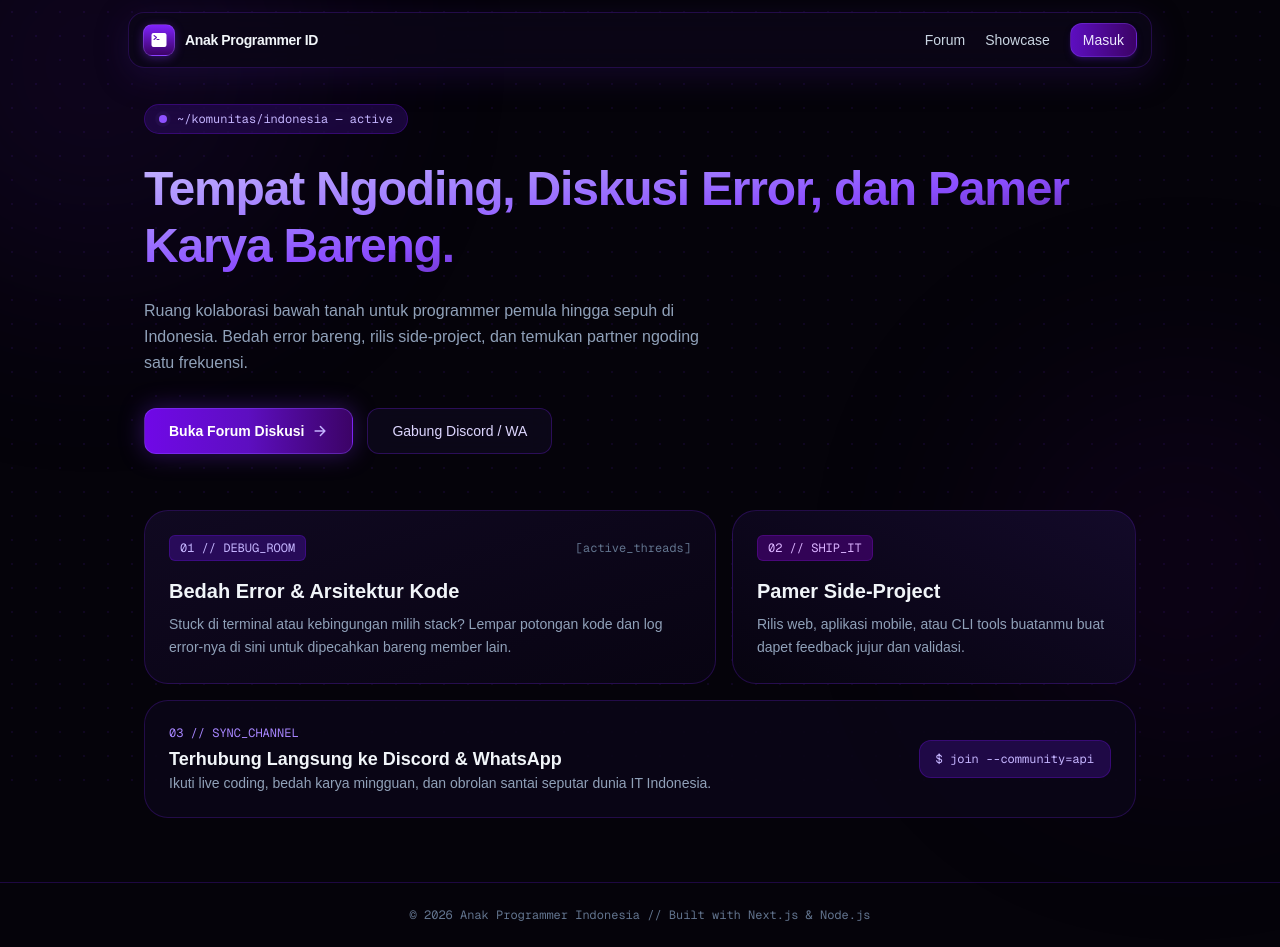
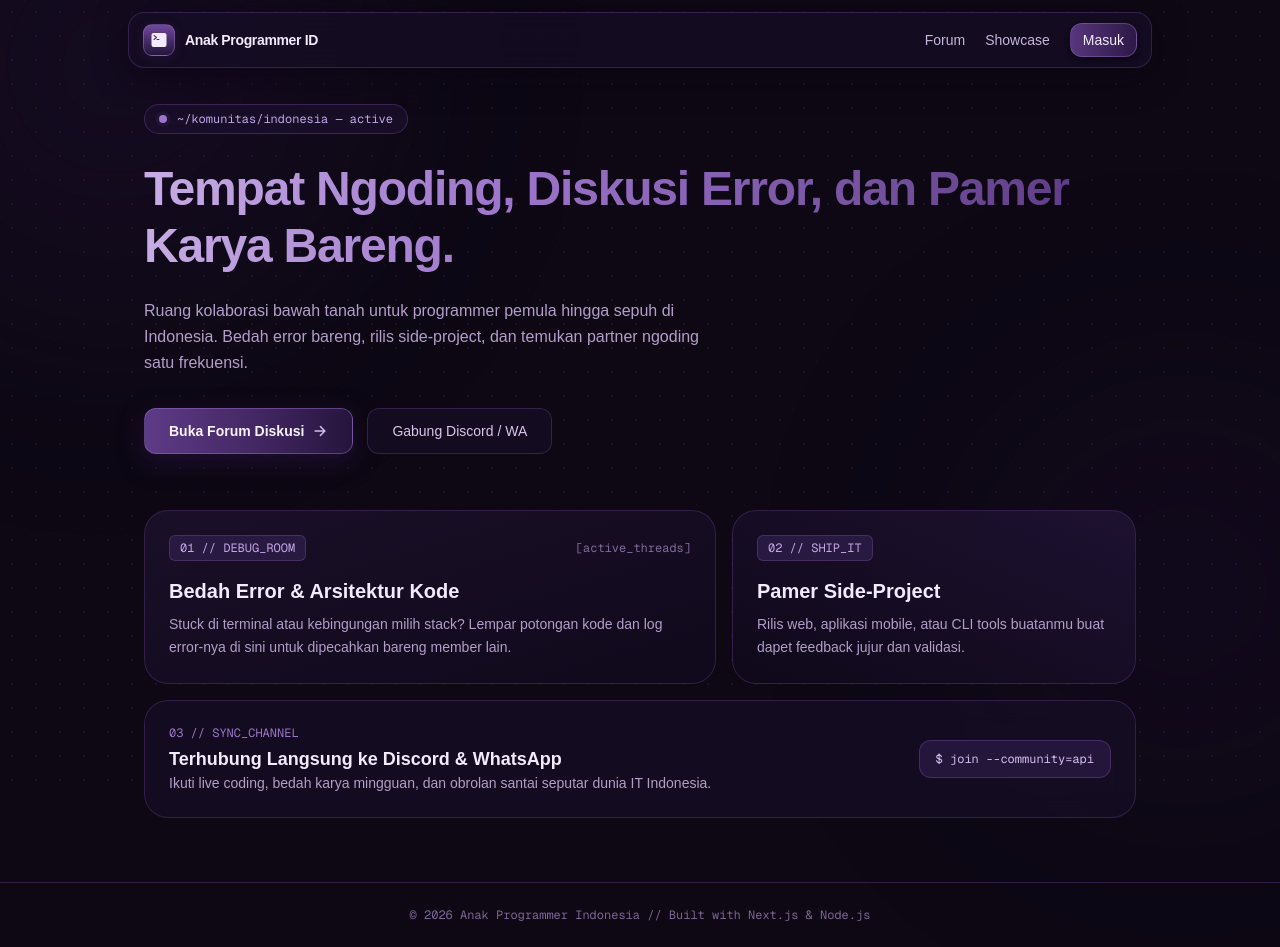
Before and after one commit to amotionwebsite/api-community-web, a Next.js app in the folder client/: page / in a window 1280 px wide. Built offline with nearby package versions, Linux system fonts and the light colour scheme.

Commit message:
style: custom glassmorphism dropdown, animasi gradient teks, dan tema ungu batik

```diff
--- a/client/src/app/page.js
+++ b/client/src/app/page.js
@@ -18,67 +18,73 @@ export default function Home() {
       if (index >= FULL_TEXT.length) {
         clearInterval(interval);
       }
-    }, 38);
+    }, 62); // Kecepatan ketik pas (tidak cepat & tidak lambat)
 
     return () => clearInterval(interval);
   }, []);
 
   return (
-    <div className="min-h-screen bg-[#05030a] text-slate-100 relative overflow-hidden flex flex-col justify-between selection:bg-violet-800 selection:text-white">
-      {/* Ambient Background Glow & Grid Tekstur */}
+    <div className="min-h-screen bg-[#0d0814] text-[#ede6f5] relative overflow-hidden flex flex-col justify-between selection:bg-[#6b4694] selection:text-white">
+      {/* Ambient Background & Nuansa Batik Ungu Pekat */}
       <div className="pointer-events-none fixed inset-0 z-0">
-        <div className="absolute inset-0 bg-[radial-gradient(#2e1065_1px,transparent_1px)] [background-size:24px_24px] opacity-25" />
-        <motion.div
-          animate={{
-            scale: [1, 1.15, 1],
-            opacity: [0.22, 0.35, 0.22],
+        <div
+          className="absolute inset-0 opacity-[0.07]"
+          style={{
+            backgroundImage: `radial-gradient(circle at 12px 12px, #c4a6e8 1.5px, transparent 1.5px), radial-gradient(circle at 0px 0px, #7b52ab 1px, transparent 1px)`,
+            backgroundSize: "24px 24px",
           }}
-          transition={{ duration: 8, repeat: Infinity, ease: "easeInOut" }}
-          className="absolute -top-32 -left-24 w-96 h-96 rounded-full bg-violet-900/50 blur-[110px]"
         />
         <motion.div
           animate={{
-            scale: [1.1, 0.95, 1.1],
-            opacity: [0.15, 0.28, 0.15],
+            scale: [1, 1.12, 1],
+            opacity: [0.25, 0.38, 0.25],
           }}
-          transition={{ duration: 10, repeat: Infinity, ease: "easeInOut" }}
-          className="absolute bottom-10 -right-24 w-96 h-96 rounded-full bg-purple-950/60 blur-[120px]"
+          transition={{ duration: 9, repeat: Infinity, ease: "easeInOut" }}
+          className="absolute -top-36 -left-24 w-[420px] h-[420px] rounded-full bg-[#361d54]/60 blur-[120px]"
+        />
+        <motion.div
+          animate={{
+            scale: [1.08, 0.96, 1.08],
+            opacity: [0.2, 0.32, 0.2],
+          }}
+          transition={{ duration: 11, repeat: Infinity, ease: "easeInOut" }}
+          className="absolute bottom-0 -right-28 w-[420px] h-[420px] rounded-full bg-[#24123b]/80 blur-[130px]"
         />
       </div>
 
-      {/* Floating Island Navbar */}
+      {/* Floating Glass Navbar */}
       <motion.header
         initial={{ y: -24, opacity: 0 }}
         animate={{ y: 0, opacity: 1 }}
         transition={{ duration: 0.6, ease: [0.22, 1, 0.36, 1] }}
         className="sticky top-3 z-50 px-3 sm:px-6"
       >
-        <div className="max-w-5xl mx-auto px-3.5 py-2.5 rounded-2xl bg-[#0c0718]/80 backdrop-blur-xl border border-violet-900/40 shadow-[0_8px_32px_rgba(46,16,101,0.35)] flex items-center justify-between gap-2">
+        <div className="max-w-5xl mx-auto px-3.5 py-2.5 rounded-2xl bg-[#160e24]/75 backdrop-blur-xl border border-[#4a3169]/60 shadow-[0_8px_32px_rgba(10,5,18,0.65)] flex items-center justify-between gap-2">
           <Link href="/" className="flex items-center gap-2.5 min-w-0">
-            <div className="w-8 h-8 rounded-[9px] bg-gradient-to-b from-violet-600 to-purple-950 border border-violet-400/30 shadow-[0_2px_10px_rgba(109,40,217,0.45)] flex items-center justify-center shrink-0">
-              <IoTerminal className="text-white text-base" />
+            <div className="w-8 h-8 rounded-[9px] bg-gradient-to-b from-[#6f499c] to-[#26143d] border border-[#a986d4]/40 shadow-[0_2px_10px_rgba(38,20,61,0.7)] flex items-center justify-center shrink-0">
+              <IoTerminal className="text-[#f3ebfc] text-base" />
             </div>
-            <span className="font-bold text-xs sm:text-sm tracking-tight text-slate-100 truncate">
+            <span className="font-bold text-xs sm:text-sm tracking-tight text-[#f3ebfc] truncate">
               Anak Programmer ID
             </span>
           </Link>
 
-          <nav className="flex items-center gap-3 sm:gap-5 text-xs sm:text-sm text-slate-300 shrink-0">
+          <nav className="flex items-center gap-3 sm:gap-5 text-xs sm:text-sm text-[#c7b5db] shrink-0">
             <Link
               href="/forum"
-              className="hover:text-violet-300 transition-colors"
+              className="hover:text-[#e5d4f7] transition-colors"
             >
               Forum
             </Link>
             <Link
               href="/showcase"
-              className="hover:text-violet-300 transition-colors"
+              className="hover:text-[#e5d4f7] transition-colors"
             >
               Showcase
             </Link>
             <Link
               href="/login"
-              className="px-3 py-1.5 rounded-xl bg-gradient-to-r from-violet-800 to-purple-950 hover:from-violet-700 hover:to-purple-900 border border-violet-500/30 text-violet-100 font-medium transition shadow-md shadow-violet-950/60"
+              className="px-3 py-1.5 rounded-xl bg-gradient-to-r from-[#57367d] to-[#2d1947] hover:from-[#674194] hover:to-[#392059] border border-[#9d75cb]/40 text-[#f3ebfc] font-medium transition shadow-md shadow-[#0d0814]/80"
             >
               Masuk
             </Link>
@@ -93,20 +99,35 @@ export default function Home() {
           initial={{ opacity: 0, scale: 0.92 }}
           animate={{ opacity: 1, scale: 1 }}
           transition={{ duration: 0.5, delay: 0.15 }}
-          className="inline-flex items-center gap-2.5 px-3.5 py-1.5 rounded-full bg-violet-950/50 border border-violet-800/40 text-violet-300 text-xs font-mono w-fit mb-6 backdrop-blur-md"
+          className="inline-flex items-center gap-2.5 px-3.5 py-1.5 rounded-full bg-[#1c112e]/70 border border-[#523675]/60 text-[#c4a6e8] text-xs font-mono w-fit mb-6 backdrop-blur-md"
         >
           <span className="relative flex h-2 w-2">
-            <span className="animate-ping absolute inline-flex h-full w-full rounded-full bg-violet-400 opacity-75" />
-            <span className="relative inline-flex rounded-full h-2 w-2 bg-violet-500" />
+            <span className="animate-ping absolute inline-flex h-full w-full rounded-full bg-[#b995e3] opacity-75" />
+            <span className="relative inline-flex rounded-full h-2 w-2 bg-[#9d75cb]" />
           </span>
           ~/komunitas/indonesia — active
         </motion.div>
 
-        {/* Typing Heading */}
+        {/* Typing Heading dengan Warna Gradasi Bergerak */}
         <div className="min-h-[135px] sm:min-h-[120px] mb-5 flex items-center">
-          <h1 className="text-3xl sm:text-5xl font-extrabold tracking-tight leading-[1.18] bg-gradient-to-br from-violet-300 via-violet-500 to-purple-950 bg-clip-text text-transparent">
+          <motion.h1
+            animate={{
+              backgroundPosition: ["0% 50%", "100% 50%", "0% 50%"],
+            }}
+            transition={{
+              duration: 6,
+              repeat: Infinity,
+              ease: "linear",
+            }}
+            style={{
+              backgroundImage:
+                "linear-gradient(90deg, #e5d4f7, #9d75cb, #593880, #c4a6e8, #e5d4f7)",
+              backgroundSize: "250% 250%",
+            }}
+            className="text-3xl sm:text-5xl font-extrabold tracking-tight leading-[1.18] bg-clip-text text-transparent"
+          >
             {typedText}
-          </h1>
+          </motion.h1>
         </div>
 
         {/* Deskripsi */}
@@ -114,7 +135,7 @@ export default function Home() {
           initial={{ opacity: 0, y: 16 }}
           animate={{ opacity: 1, y: 0 }}
           transition={{ duration: 0.6, delay: 0.35 }}
-          className="text-slate-400 text-sm sm:text-base max-w-xl mb-8 leading-relaxed"
+          className="text-[#b39ec9] text-sm sm:text-base max-w-xl mb-8 leading-relaxed"
         >
           Ruang kolaborasi bawah tanah untuk programmer pemula hingga sepuh di
           Indonesia. Bedah error bareng, rilis side-project, dan temukan partner
@@ -131,17 +152,17 @@ export default function Home() {
           <motion.div whileHover={{ scale: 1.03 }} whileTap={{ scale: 0.97 }}>
             <Link
               href="/forum"
-              className="inline-flex items-center gap-2 px-6 py-3 rounded-xl bg-gradient-to-r from-violet-700 via-violet-800 to-purple-950 border border-violet-500/40 text-white text-sm font-semibold shadow-[0_0_25px_rgba(109,40,217,0.4)] hover:shadow-[0_0_35px_rgba(109,40,217,0.65)] transition-all"
+              className="inline-flex items-center gap-2 px-6 py-3 rounded-xl bg-gradient-to-r from-[#5e3b87] via-[#452966] to-[#26143d] border border-[#9d75cb]/45 text-[#f7f2fc] text-sm font-semibold shadow-[0_8px_25px_rgba(38,20,61,0.65)] hover:border-[#c4a6e8]/70 transition-all"
             >
               <span>Buka Forum Diskusi</span>
-              <IoArrowForward className="text-violet-300 text-base" />
+              <IoArrowForward className="text-[#d4bcf0] text-base" />
             </Link>
           </motion.div>
 
           <motion.div whileHover={{ scale: 1.03 }} whileTap={{ scale: 0.97 }}>
             <a
               href="#bento"
-              className="inline-flex items-center gap-2 px-6 py-3 rounded-xl bg-[#0d081a]/90 hover:bg-violet-950/40 border border-violet-900/50 text-violet-200 text-sm font-medium backdrop-blur-md transition-all"
+              className="inline-flex items-center gap-2 px-6 py-3 rounded-xl bg-[#180f26]/70 hover:bg-[#231638]/80 border border-[#4a3169]/60 text-[#d8c5ed] text-sm font-medium backdrop-blur-md transition-all"
             >
               Gabung Discord / WA
             </a>
@@ -168,20 +189,20 @@ export default function Home() {
               visible: { opacity: 1, y: 0, transition: { duration: 0.55 } },
             }}
             whileHover={{ y: -4 }}
-            className="md:col-span-7 p-6 rounded-3xl bg-gradient-to-br from-[#100921] to-[#080412] border border-violet-900/40 hover:border-violet-600/50 transition-colors relative overflow-hidden group"
+            className="md:col-span-7 p-6 rounded-3xl bg-gradient-to-br from-[#1b112b]/90 to-[#110a1c]/95 border border-[#4a3169]/55 hover:border-[#8c64ba]/70 backdrop-blur-md transition-colors relative overflow-hidden group"
           >
             <div className="flex items-center justify-between mb-4">
-              <span className="px-2.5 py-1 rounded-md bg-violet-950/80 border border-violet-800/40 text-violet-300 font-mono text-xs">
+              <span className="px-2.5 py-1 rounded-md bg-[#281940] border border-[#5a3d7a]/60 text-[#c4a6e8] font-mono text-xs">
                 01 // DEBUG_ROOM
               </span>
-              <span className="text-xs font-mono text-slate-500 group-hover:text-violet-400 transition-colors">
+              <span className="text-xs font-mono text-[#826b9c] group-hover:text-[#c4a6e8] transition-colors">
                 [active_threads]
               </span>
             </div>
-            <h3 className="font-bold text-xl text-slate-100 mb-2">
+            <h3 className="font-bold text-xl text-[#f3ebfc] mb-2">
               Bedah Error & Arsitektur Kode
             </h3>
-            <p className="text-sm text-slate-400 leading-relaxed">
+            <p className="text-sm text-[#b39ec9] leading-relaxed">
               Stuck di terminal atau kebingungan milih stack? Lempar potongan
               kode dan log error-nya di sini untuk dipecahkan bareng member
               lain.
@@ -195,16 +216,16 @@ export default function Home() {
               visible: { opacity: 1, y: 0, transition: { duration: 0.55 } },
             }}
             whileHover={{ y: -4 }}
-            className="md:col-span-5 p-6 rounded-3xl bg-gradient-to-bl from-[#130a29] to-[#070410] border border-violet-900/40 hover:border-violet-600/50 transition-colors flex flex-col justify-between"
+            className="md:col-span-5 p-6 rounded-3xl bg-gradient-to-bl from-[#1f1333]/90 to-[#10091a]/95 border border-[#4a3169]/55 hover:border-[#8c64ba]/70 backdrop-blur-md transition-colors flex flex-col justify-between"
           >
             <div>
-              <span className="inline-block px-2.5 py-1 rounded-md bg-purple-950/80 border border-purple-800/40 text-purple-300 font-mono text-xs mb-4">
+              <span className="inline-block px-2.5 py-1 rounded-md bg-[#281940] border border-[#5a3d7a]/60 text-[#c4a6e8] font-mono text-xs mb-4">
                 02 // SHIP_IT
               </span>
-              <h3 className="font-bold text-xl text-slate-100 mb-2">
+              <h3 className="font-bold text-xl text-[#f3ebfc] mb-2">
                 Pamer Side-Project
               </h3>
-              <p className="text-sm text-slate-400 leading-relaxed">
+              <p className="text-sm text-[#b39ec9] leading-relaxed">
                 Rilis web, aplikasi mobile, atau CLI tools buatanmu buat dapet
                 feedback jujur dan validasi.
               </p>
@@ -218,21 +239,21 @@ export default function Home() {
               visible: { opacity: 1, y: 0, transition: { duration: 0.55 } },
             }}
             whileHover={{ y: -3 }}
-            className="md:col-span-12 p-5 sm:p-6 rounded-3xl bg-[#0b0617]/90 border border-violet-900/40 hover:border-violet-600/50 transition-colors flex flex-col sm:flex-row sm:items-center justify-between gap-4"
+            className="md:col-span-12 p-5 sm:p-6 rounded-3xl bg-[#160e24]/85 border border-[#4a3169]/55 hover:border-[#8c64ba]/70 backdrop-blur-md transition-colors flex flex-col sm:flex-row sm:items-center justify-between gap-4"
           >
             <div>
-              <div className="text-violet-400 font-mono text-xs mb-1">
+              <div className="text-[#9d75cb] font-mono text-xs mb-1">
                 03 // SYNC_CHANNEL
               </div>
-              <h3 className="font-bold text-lg text-slate-100">
+              <h3 className="font-bold text-lg text-[#f3ebfc]">
                 Terhubung Langsung ke Discord & WhatsApp
               </h3>
-              <p className="text-sm text-slate-400">
+              <p className="text-sm text-[#b39ec9]">
                 Ikuti live coding, bedah karya mingguan, dan obrolan santai
                 seputar dunia IT Indonesia.
               </p>
             </div>
-            <div className="shrink-0 font-mono text-xs px-4 py-2.5 rounded-xl bg-violet-950/60 border border-violet-800/40 text-violet-300">
+            <div className="shrink-0 font-mono text-xs px-4 py-2.5 rounded-xl bg-[#24163b] border border-[#5a3d7a]/60 text-[#d4bcf0]">
               $ join --community=api
             </div>
           </motion.div>
@@ -240,7 +261,7 @@ export default function Home() {
       </main>
 
       {/* Footer */}
-      <footer className="relative z-10 border-t border-violet-950/60 py-6 text-center text-xs font-mono text-slate-500">
+      <footer className="relative z-10 border-t border-[#2f1d45] py-6 text-center text-xs font-mono text-[#7c6696]">
         © 2026 Anak Programmer Indonesia // Built with Next.js & Node.js
       </footer>
     </div>
```
Also changed, not shown: client/src/app/showcase/page.js (+41 -32 lines).
